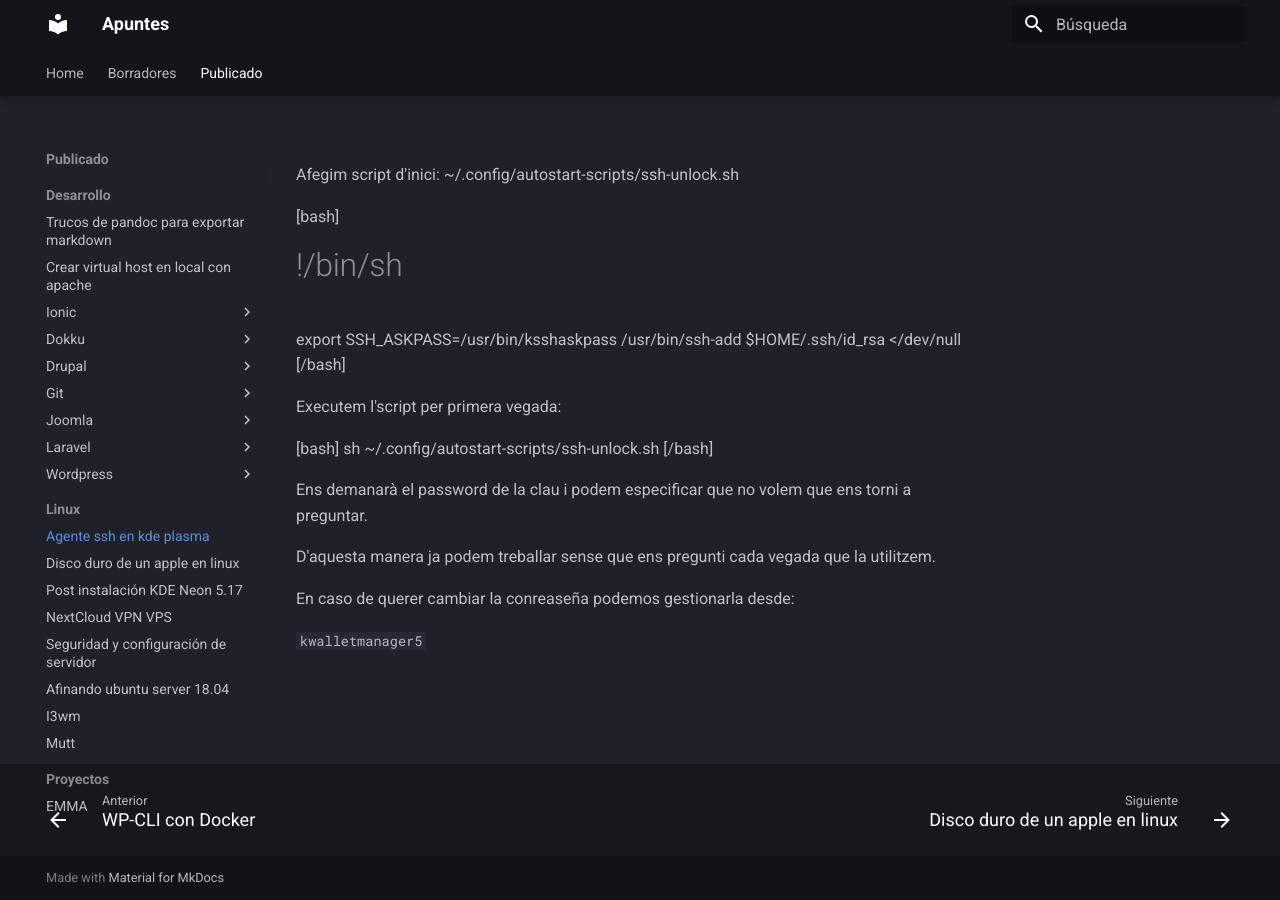
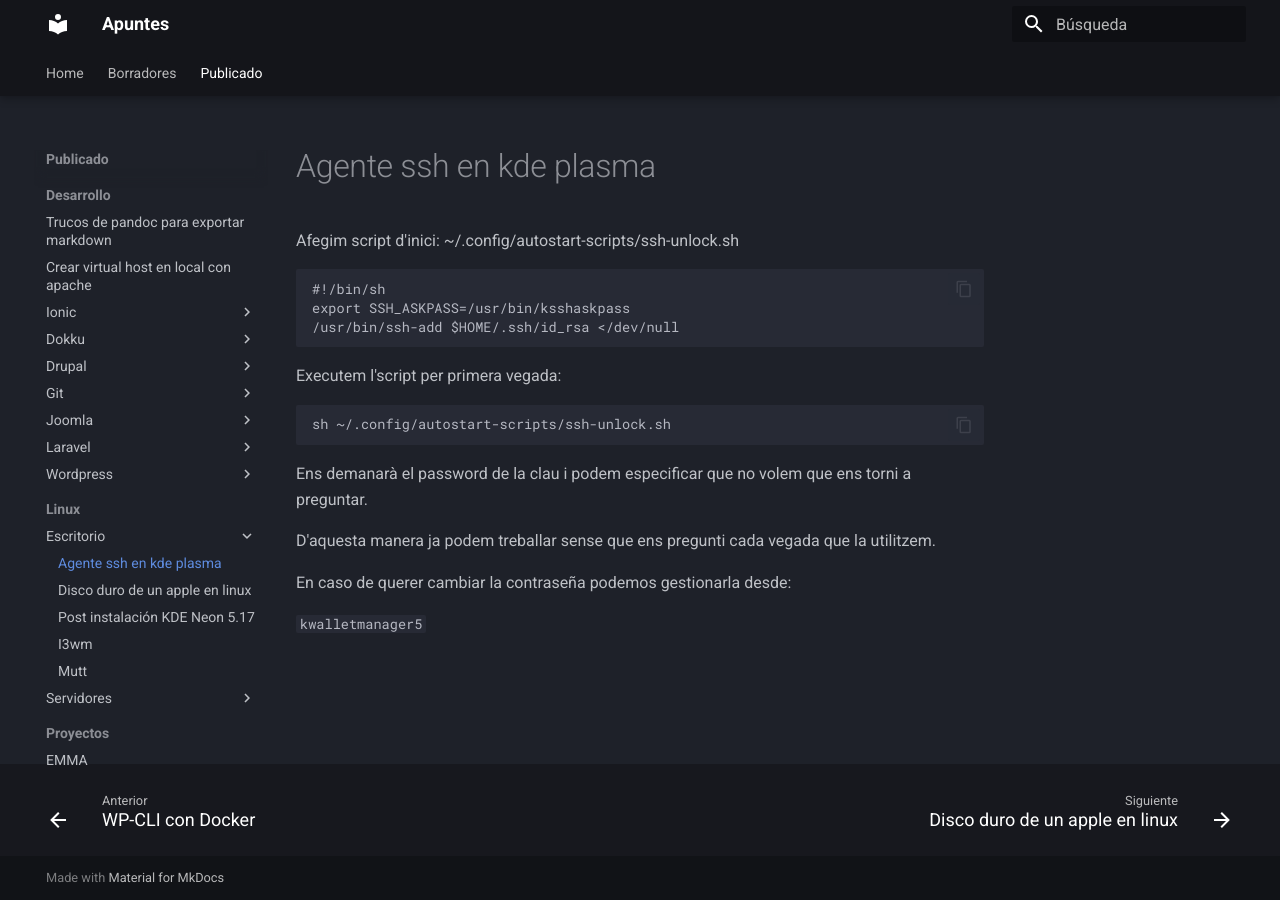
Before and after one commit to edumag/apuntes, an MkDocs documentation site: the page built from docs/Publicado/linux/escritorio/Agente_ssh_en_kde_plasma.md, in a window 1280 px wide. Built offline with MkDocs 1.6.1 and Material for MkDocs 9.7.7, drawn with Linux system fonts in a browser that asks for light colours.

Commit message:
Organizando

````diff
--- a/docs/Publicado/linux/Agente_ssh_en_kde_plasma.md
+++ b/docs/Publicado/linux/escritorio/Agente_ssh_en_kde_plasma.md
@@ -1,16 +1,16 @@
 Afegim script d'inici: ~/.config/autostart-scripts/ssh-unlock.sh
 
-[bash]
+```bash
 #!/bin/sh
 export SSH_ASKPASS=/usr/bin/ksshaskpass
 /usr/bin/ssh-add $HOME/.ssh/id_rsa </dev/null
-[/bash]
+```
 
 Executem l'script per primera vegada:
 
-[bash]
+```bash
 sh ~/.config/autostart-scripts/ssh-unlock.sh
-[/bash]
+```
 
 Ens demanarà el password de la clau i podem especificar que no volem que
 ens torni a preguntar.
@@ -18,6 +18,6 @@
 D'aquesta manera ja podem treballar sense que ens pregunti cada vegada que la
 utilitzem.
 
-En caso de querer cambiar la conreaseña podemos gestionarla desde:
+En caso de querer cambiar la contraseña podemos gestionarla desde:
 
 `kwalletmanager5`
````
Also changed, not shown: docs/Publicado/linux/escritorio/Disco-duro-de-un-apple-en-linux.md (renamed from docs/Publicado/linux/Disco-duro-de-un-apple-en-linux.md), docs/Publicado/linux/escritorio/Neon_post_instalacion.md (renamed from docs/Publicado/linux/Neon_post_instalacion.md), docs/Publicado/linux/escritorio/i3wm.md (renamed from docs/Publicado/linux/i3wm.md), docs/Publicado/linux/escritorio/img/mutt-01.png (renamed from docs/Publicado/linux/img/mutt-01.png), docs/Publicado/linux/escritorio/img/neon-5.17.png (renamed from docs/Publicado/linux/img/neon-5.17.png), docs/Publicado/linux/escritorio/mutt.md (renamed from docs/Publicado/linux/mutt.md), docs/Publicado/linux/servidores/NextCloud_VPN_VPS.md (renamed from docs/Publicado/linux/NextCloud_VPN_VPS.md), docs/Publicado/linux/servidores/Servidor-seguridad.md (renamed from docs/Publicado/linux/Servidor-seguridad.md), docs/Publicado/linux/servidores/Ubuntu-server-18.04-Afinando.md (renamed from docs/Publicado/linux/Ubuntu-server-18.04-Afinando.md), docs/Publicado/linux/servidores/img/NC-01.png (renamed from docs/Publicado/linux/img/NC-01.png), docs/Publicado/linux/servidores/img/longcheck.png (renamed from docs/Publicado/linux/img/longcheck.png).
